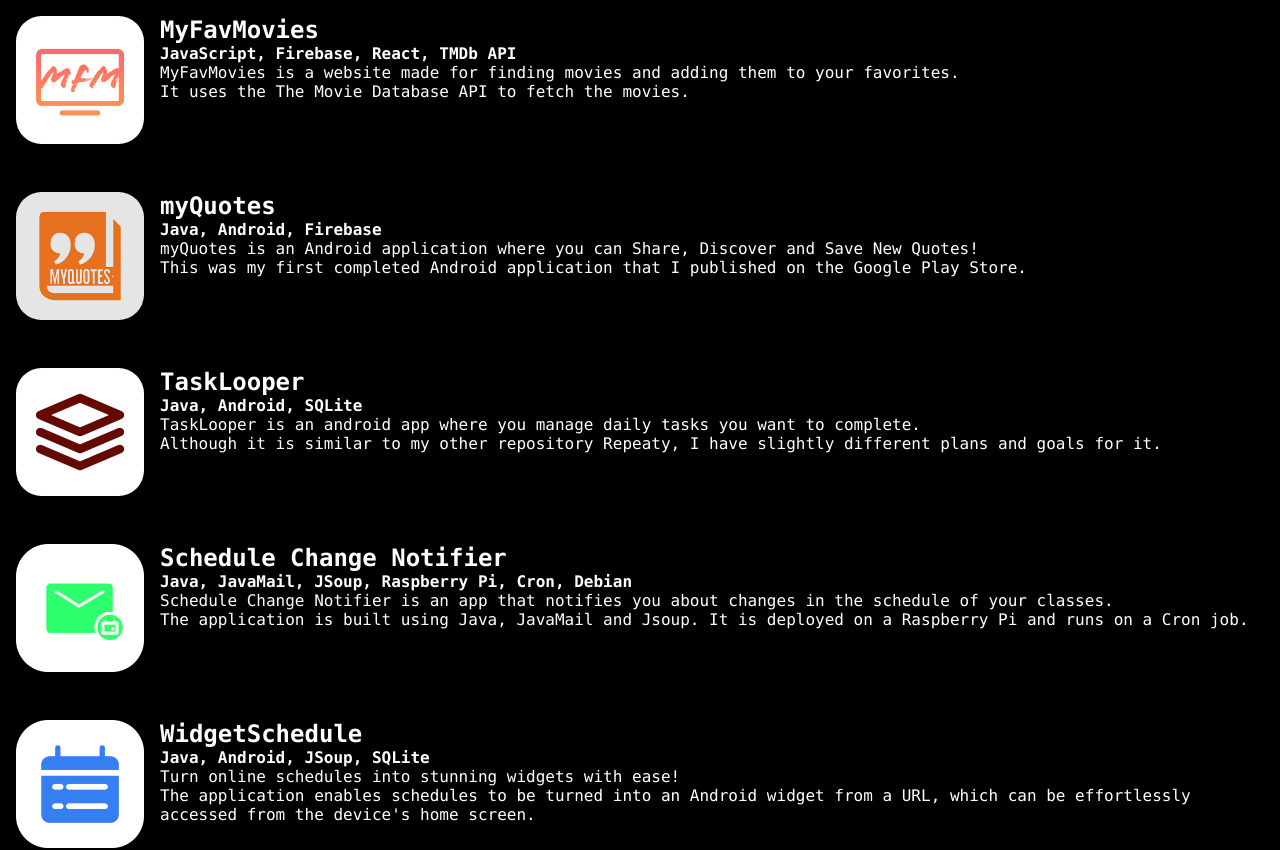
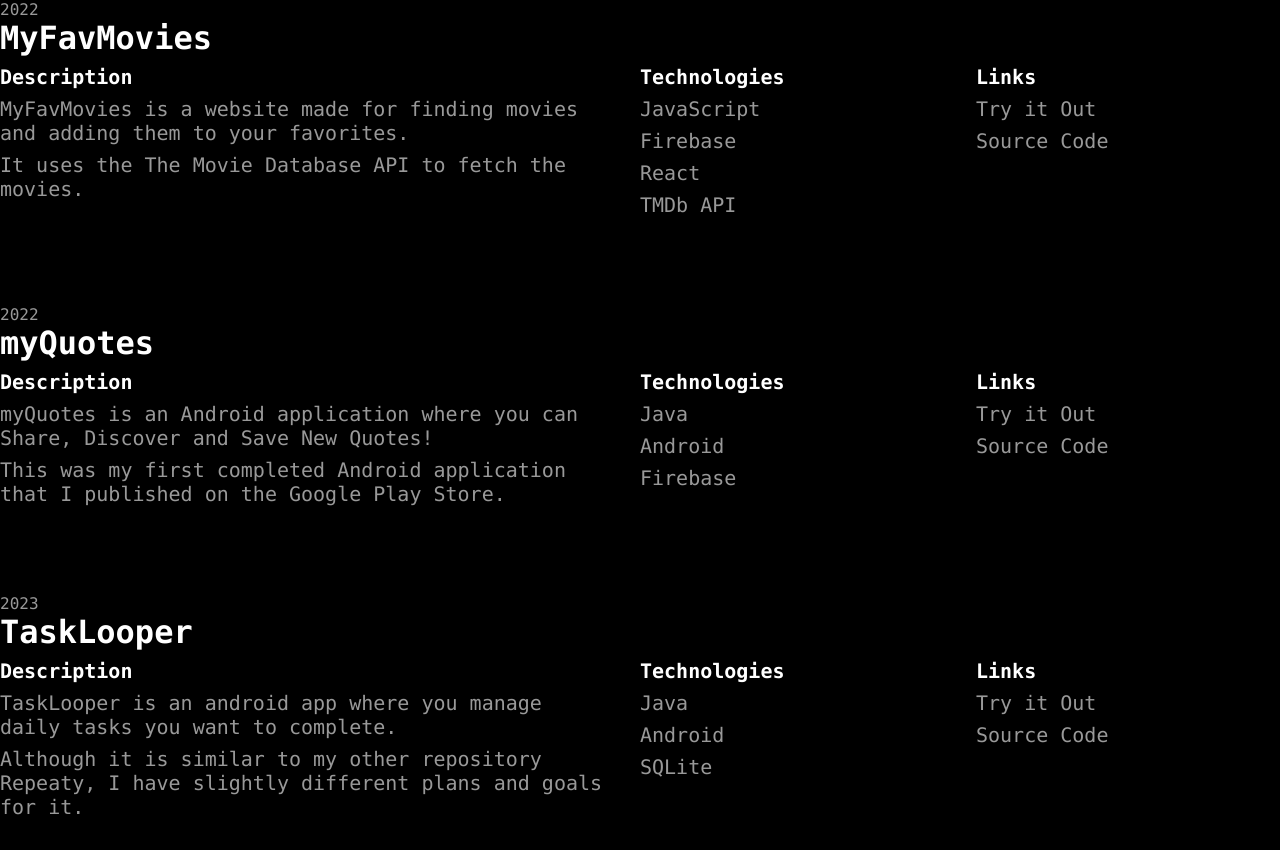
Before and after one commit to lukassobotik/personal-website, a Next.js app: page /featuredProjects in a window 1280 px wide. Shown: the top 850 px of the page. Built offline with nearby package versions, Linux system fonts and the light colour scheme.

Commit message:
Featured Projects Design

```diff
--- a/pages/featuredProjects.tsx
+++ b/pages/featuredProjects.tsx
@@ -25,26 +25,51 @@ export default function FeaturedProjects() {
         });
     }, []);
 
+    function splitTechnologies(technologies: string) {
+        return technologies.split(", ");
+    }
+
     if (!allProjectsFetched) {
-        return <div>Loading projects...</div>;
+        return <div className={styles.loading_projects_text}>Loading projects...</div>;
     }
 
     return (
         <>
-            {projects && projects.map((project, id) => (
-                <Link href={"/project/" + project.id} className={styles.project_post} key={id}>
-                    <Image src={project.logoUrl} alt="" width={150} height={150} className={styles.featured_project_image}/>
-                    <div className={styles.post_text}>
-                        <h2>{project.name}</h2>
-                        <h4>
-                            {project.technologies}
-                        </h4>
-                        {project?.shortDescription && Object.keys(project.shortDescription).map((key) => (
-                            <p key={key}>{project.shortDescription[key]}</p>
-                        ))}
+            <div className={styles.featured_projects_section}>
+                {projects && projects.map((project, id) => (
+                    <div key={id} className={styles.main_featured_project}>
+                        <div className={styles.main_featured_project_info}>
+                            <div className={styles.main_featured_project_info_title}>
+                                <div className={styles.main_featured_project_info_title_year}>{project.year ? project.year : "Year"}</div>
+                                <div className={styles.main_featured_project_info_title_text}><Link href={"/project/" + project.id} className={styles.url}>{project.name}</Link></div>
+                            </div>
+                            <div className={styles.main_featured_project_other_info}>
+                                <div className={styles.main_featured_project_other_info_description}>
+                                    <div className={styles.main_featured_project_other_info_title}>Description</div>
+                                    {project?.shortDescription && Object.keys(project.shortDescription).map((key) => (
+                                        <div key={key} className={styles.main_featured_project_other_info_text}>{project.shortDescription[key]}</div>
+                                    ))}
+                                </div>
+                                <div className={styles.main_featured_project_other_info_technologies}>
+                                    <div className={styles.main_featured_project_other_info_title}>Technologies</div>
+                                    {project?.technologies && splitTechnologies(project?.technologies).map((technology, key) => (
+                                        <div key={key} className={styles.main_featured_project_other_info_text}>{technology}</div>
+                                    ))}
+                                </div>
+                                <div className={styles.main_featured_project_other_info_notes}>
+                                    <div className={styles.main_featured_project_other_info_title}>Links</div>
+                                    {project?.links && Object.keys(project.links).map((key) => (
+                                        <div key={key} className={styles.main_featured_project_other_info_text}><a href={project.links[key].url} className={styles.url}>{project.links[key].name}</a></div>
+                                    ))}
+                                </div>
+                            </div>
+                        </div>
+                        <div className={styles.main_featured_project_pictures}>
+
+                        </div>
                     </div>
-                </Link>
-            ))}
+                ))}
+            </div>
         </>
     )
 }
--- a/pages/project/[projectId].tsx
+++ b/pages/project/[projectId].tsx
@@ -9,6 +9,7 @@ export interface Project {
     featured: boolean;
     id: string;
     logoUrl: string;
+    year: string;
     name: string;
     technologies: string;
     shortDescription: Record<string, string>;
--- a/public/projects.json
+++ b/public/projects.json
@@ -2,6 +2,7 @@
   "2048": {
     "featured": false,
     "id": "2048",
+    "year": "2022",
     "name": "2048",
     "technologies": "Java, Java GUI",
     "shortDescription": {
@@ -23,6 +24,7 @@
   "bigger-or-smaller": {
     "featured": false,
     "id": "bigger-or-smaller",
+    "year": "2022",
     "name": "Bigger or Smaller",
     "technologies": "Java, Java GUI",
     "shortDescription": {
@@ -45,6 +47,7 @@
   "imdb-scraper": {
     "featured": false,
     "id": "imdb-scraper",
+    "year": "2022",
     "name": "IMDb Scraper",
     "technologies": "Java, JSoup",
     "shortDescription": {
@@ -66,6 +69,7 @@
   "MyFavMovies": {
     "featured": true,
     "id": "MyFavMovies",
+    "year": "2022",
     "logoUrl": "/images/MyFavMovies/MyFavMovies.png",
     "name": "MyFavMovies",
     "technologies": "JavaScript, Firebase, React, TMDb API",
@@ -106,6 +110,7 @@
   "myQuotes": {
     "featured": true,
     "id": "myQuotes",
+    "year": "2022",
     "logoUrl": "/images/myQuotes/myQuotes.png",
     "name": "myQuotes",
     "technologies": "Java, Android, Firebase",
@@ -150,6 +155,7 @@
   "point-adder": {
     "featured": false,
     "id": "point-adder",
+    "year": "2022",
     "name": "Point Adder",
     "technologies": "Java",
     "shortDescription": {
@@ -171,6 +177,7 @@
   "portfolio": {
     "featured": false,
     "id": "portfolio",
+    "year": "2023",
     "name": "Portfolio Website",
     "technologies": "TypeScript, Next.js, React",
     "shortDescription": {
@@ -192,6 +199,7 @@
   "Repeaty": {
     "featured": false,
     "id": "Repeaty",
+    "year": "2022",
     "logoUrl": "/images/Repeaty/Repeaty.png",
     "name": "Repeaty",
     "technologies": "Java, Android, SQLite",
@@ -216,6 +224,7 @@
   "roll-two-of-kind": {
     "featured": false,
     "id": "roll-two-of-kind",
+    "year": "2022",
     "name": "Roll Two of a Kind",
     "technologies": "C#",
     "shortDescription": {
@@ -237,6 +246,7 @@
   "TaskLooper": {
     "featured": true,
     "id": "TaskLooper",
+    "year": "2023",
     "logoUrl": "/images/TaskLooper/TaskLooper.png",
     "name": "TaskLooper",
     "technologies": "Java, Android, SQLite",
@@ -280,6 +290,7 @@
   "schedule-change-notifier": {
     "featured": true,
     "id": "schedule-change-notifier",
+    "year": "2023",
     "logoUrl": "/images/schedule-change-notifier/logo.png",
     "name": "Schedule Change Notifier",
     "technologies": "Java, JavaMail, JSoup, Raspberry Pi, Cron, Debian",
@@ -310,6 +321,7 @@
   "WidgetSchedule": {
     "featured": true,
     "id": "WidgetSchedule",
+    "year": "2023",
     "logoUrl": "/images/WidgetSchedule/WidgetSchedule.png",
     "name": "WidgetSchedule",
     "technologies": "Java, Android, JSoup, SQLite",
@@ -351,6 +363,7 @@
   "word-in-sentence-counter": {
     "featured": false,
     "id": "word-in-sentence-counter",
+    "year": "2022",
     "name": "Word in a Sentence Counter",
     "technologies": "C#",
     "shortDescription": {
--- a/styles/Home.module.css
+++ b/styles/Home.module.css
@@ -66,7 +66,6 @@
   font-size: 8vh;
 }
 .content_main_short_summary {
-  font-style: italic;
   font-size: 2.5vh;
   color: #999999;
 }
@@ -85,6 +84,75 @@
   color: #999999;
   margin-bottom: 1.5vh;
 }
+.url:hover {
+  text-decoration: underline;
+}
+
+.section_header {
+  margin-top: 10vh;
+  font-weight: bold;
+  font-size: 5vh;
+  margin-bottom: 1vh;
+}
+.loading_projects_text {
+  margin-top: 10vh;
+}
+.featured_projects_section {
+  width: 100%;
+}
+.main_featured_project {
+  width: 100%;
+}
+.main_featured_project_info {
+  margin-bottom: 10vh;
+}
+.main_featured_project_info_title {
+
+}
+.main_featured_project_info_title_text {
+  font-weight: bold;
+  font-size: 4vh;
+  margin-bottom: 1vh;
+}
+.main_featured_project_info_title_year {
+  font-size: 2vh;
+  color: #999999;
+}
+
+.main_featured_project_other_info {
+  display: flex;
+}
+.main_featured_project_other_info_description {
+  width: 50%;
+  margin-right: 2rem;
+  border-radius: 1rem;
+}
+.main_featured_project_other_info_technologies {
+  width: 25%;
+  margin-right: 2rem;
+  border-radius: 1rem;
+}
+.main_featured_project_other_info_notes {
+  width: 25%;
+  border-radius: 1rem;
+}
+.main_featured_project_other_info_title {
+  font-size: 2.5vh;
+  font-weight: bold;
+  margin-bottom: 1vh;
+}
+.main_featured_project_other_info_text {
+  font-size: 2.5vh;
+  color: #999999;
+  margin-bottom: 1vh;
+}
+
+
+
+
+
+
+
 
 @keyframes gradient {
   0% {
```
Also changed, not shown: pages/index.tsx (+6 -4 lines).
